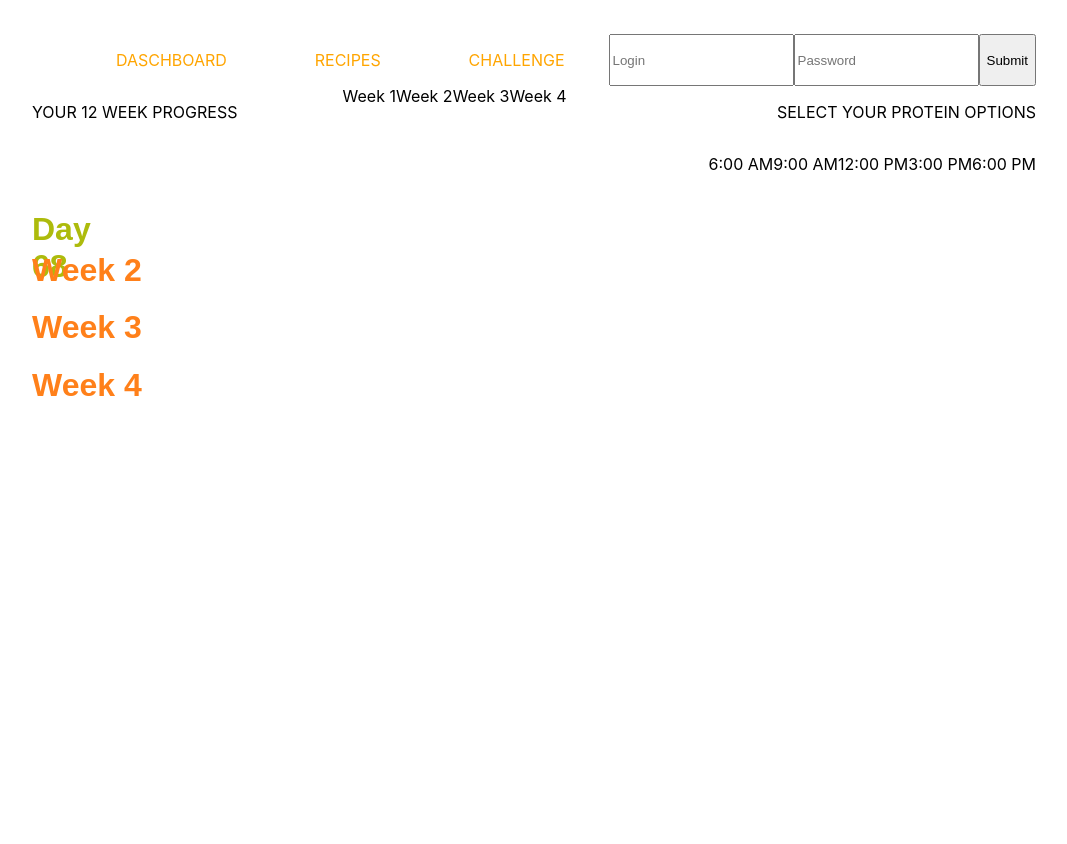
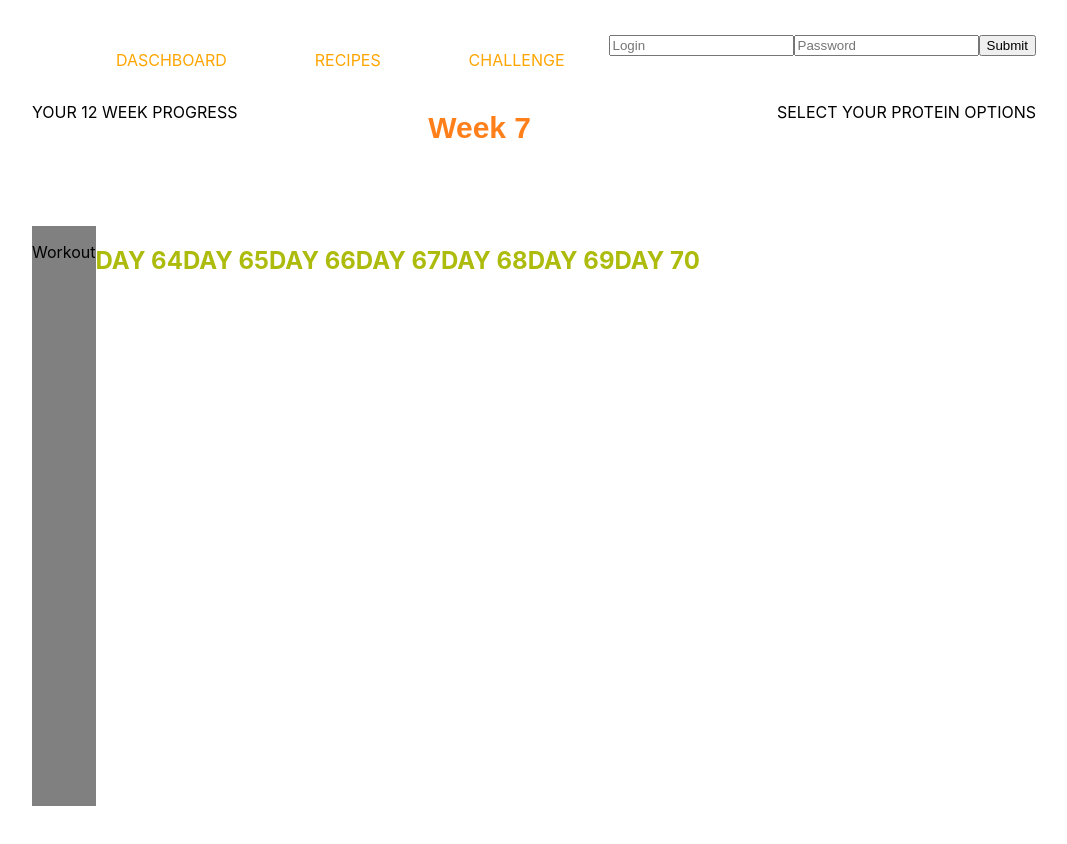
Before and after one commit to adrian-glowienka/ZadanieRekrutacyjneGet, a React (Create React App) app: page / in a window 1280 px wide. Shown: the top 844 px of the page, without its empty margins (106-1173 px from the left). Built offline with nearby package versions, Linux system fonts and the light colour scheme.

Commit message:
add week board

```diff
--- a/src/App.css
+++ b/src/App.css
@@ -2,14 +2,9 @@ body {
   margin: 34px 138px 616px 138px;
 }
 
-form {
-  display: flex;
-  justify-content: flex-end;
-}
 
 .Header-board  {
   display: flex;
-  flex-grow: 1;
 }
 
 .Header-board ul {
@@ -29,25 +24,41 @@ label {
   justify-content: center;
 }
 
-.Time-form ul {
+.Slider-container {
   display: flex;
-  justify-content: space-around;
+  justify-content: space-between;
 }
 
-h1 {
-  width: 160px;
-  height: 36px;
+.Slider h1 {
+  width: 158px;
+  height: 90px;
+  font-size: 30px;
   color: #ff801a;
   font-family: Sans-serif;
 }
 
-.Week1-content h1 {
-  width: 81px;
+.Board {
+  height: 580px;
+  display: flex;
+}
+
+.Time-form  {
+  background-color: gray;
+}
+
+.Days-section  {
+  color: #adbb0c;
+  display: flex;
+  justify-content: space-between;
+
+}
+
+
+/* .Days-section h1 {
+  display: flex;
+  flex-direction: row;
+  width: 181px;
   height: 19px;
   color: #adbb0c;
-}
 
-.Slider-container {
-  display: flex;
-  justify-content: space-between;
-}
+} */
--- a/src/App.js
+++ b/src/App.js
@@ -1,23 +1,15 @@
 import React from 'react';
 import './App.css';
 import Header from './components/Header/header';
-import Week1 from './components/Week1/Week1';
-import Week2 from './components/Week2/Week2';
-import Week3 from './components/Week3/Week3';
-import Week4 from './components/Week4/Week4';
-import Time from './components/Time/Time';
 import Slider from './components/Slider/Slider';
+import WeekBoard from './components/WeekBoard/WeekBoard';
 
 function App() {
   return (
     <div className="App">
         <Header />
         <Slider />
-        <Time />
-        <Week1 />
-        <Week2 />
-        <Week3 />
-        <Week4 />
+        <WeekBoard />
     </div>
   );
 }
--- a/src/components/Header/header.js
+++ b/src/components/Header/header.js
@@ -3,7 +3,7 @@ import React, { Component } from 'react'
 export default class Header extends Component {
     render() {
         return (
-            <div className="Header-board">
+            <nav className="Header-board">
                 <ul>
                     <li>DASCHBOARD</li>
                     <li>RECIPES</li>
@@ -22,7 +22,7 @@ export default class Header extends Component {
                     />
                     <button>Submit</button>
                 </form>
-            </div>
+            </nav>
         )
     }
 }
--- a/src/components/SignInForm/SignInForm.js
+++ b/src/components/SignInForm/SignInForm.js
@@ -3,7 +3,7 @@ import React, { Component } from 'react'
 export default class SignInForm extends Component {
     render() {
         return (
-<form>
+<form className="Sign-in">
     <input
         name="login"
         type="text"
--- a/src/components/Slider/Slider.js
+++ b/src/components/Slider/Slider.js
@@ -8,14 +8,7 @@ export default class Slider extends Component {
                     <p>YOUR 12 WEEK PROGRESS</p>
                 </div>
                 <div className="Slider">
-                    <p1>Week 1</p1>
-                    <p2>Week 2</p2>
-                    <p3>Week 3</p3>
-                    <p4>Week 4</p4>
-                </div>
-                <div className="Arrows">
-                    <i className="Prev"></i>
-                    <i className="Next"></i>
+                    <h1>Week 7 </h1>
                 </div>
                 <div>
                     <p>SELECT YOUR PROTEIN OPTIONS</p>
--- a/src/components/Time/Time.js
+++ /dev/null
@@ -1,17 +0,0 @@
-import React, { Component } from 'react'
-
-export default class Time extends Component {
-    render() {
-        return (
-            <form className="Time-form">
-                <ul>
-                    <li>6:00 AM</li>
-                    <li>9:00 AM</li>
-                    <li>12:00 PM</li>
-                    <li>3:00 PM</li>
-                    <li>6:00 PM</li>
-                </ul>
-            </form>
-        )
-    }
-}
--- a/src/components/Week1/Week1.js
+++ /dev/null
@@ -1,17 +0,0 @@
-import React, { Component } from 'react'
-
-export default class Week1 extends Component {
-    render() {
-        return (
-            <div>
-                <div className="Week1-box">
-                    <div className="Week1-content">
-                        <h1>Day 68</h1>
-                    </div>
-                </div>
-            </div>
-
-
-        )
-    }
-}
--- a/src/components/Week2/Week2.js
+++ /dev/null
@@ -1,15 +0,0 @@
-import React, { Component } from 'react'
-
-export default class Week2 extends Component {
-    render() {
-        return (
-            <div>
-                <div className="Week2-box">
-                    <div className="Week2-content">
-                        <h1>Week 2</h1>
-                    </div>
-                </div>
-            </div>
-        )
-    }
-}
--- a/src/components/Week3/Week3.js
+++ /dev/null
@@ -1,15 +0,0 @@
-import React, { Component } from 'react'
-
-export default class Week3 extends Component {
-    render() {
-        return (
-            <div>
-                                <div className="Week3-box">
-                    <div className="Week3-content">
-                        <h1>Week 3</h1>
-                    </div>
-                </div>
-            </div>
-        )
-    }
-}
--- a/src/components/Week4/Week4.js
+++ /dev/null
@@ -1,15 +0,0 @@
-import React, { Component } from 'react'
-
-export default class Week4 extends Component {
-    render() {
-        return (
-            <div>
-                <div className="Week4-box">
-                    <div className="Week4-content">
-                        <h1>Week 4</h1>
-                    </div>
-                </div>
-            </div>
-        )
-    }
-}
--- /dev/null
+++ b/src/components/WeekBoard/WeekBoard.js
@@ -0,0 +1,36 @@
+import React, { Component } from 'react'
+
+export default class WeekBoard extends Component {
+    render() {
+        return (
+            <main className="Board">
+                <div className="Time-form">
+                    <p>Workout</p>
+                </div>
+                <section className="Days-section">
+                    <div className="Days-week">
+                        <h1>DAY 64</h1>
+                    </div>
+                    <div className="Days-week">
+                        <h1>DAY 65</h1>
+                    </div>
+                    <div>
+                        <h1>DAY 66</h1>
+                    </div>
+                    <div>
+                        <h1>DAY 67</h1>
+                    </div>
+                    <div>
+                        <h1>DAY 68</h1>
+                    </div>
+                    <div>
+                        <h1>DAY 69</h1>
+                    </div>
+                    <div>
+                        <h1>DAY 70</h1>
+                    </div>
+                </section>
+            </main>
+        )
+    }
+}
```
Lines whose indentation alone changed are shown as unchanged.
